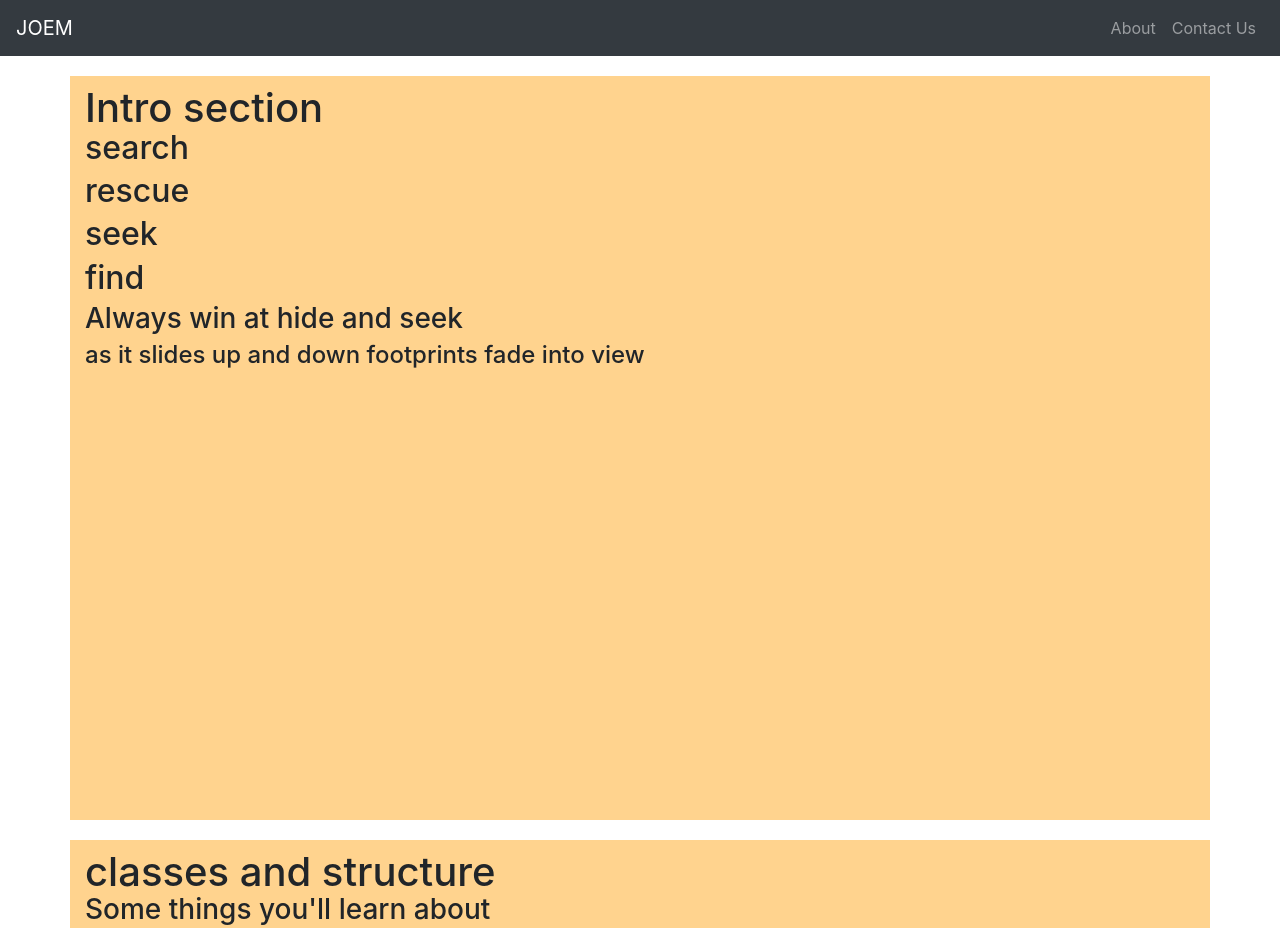
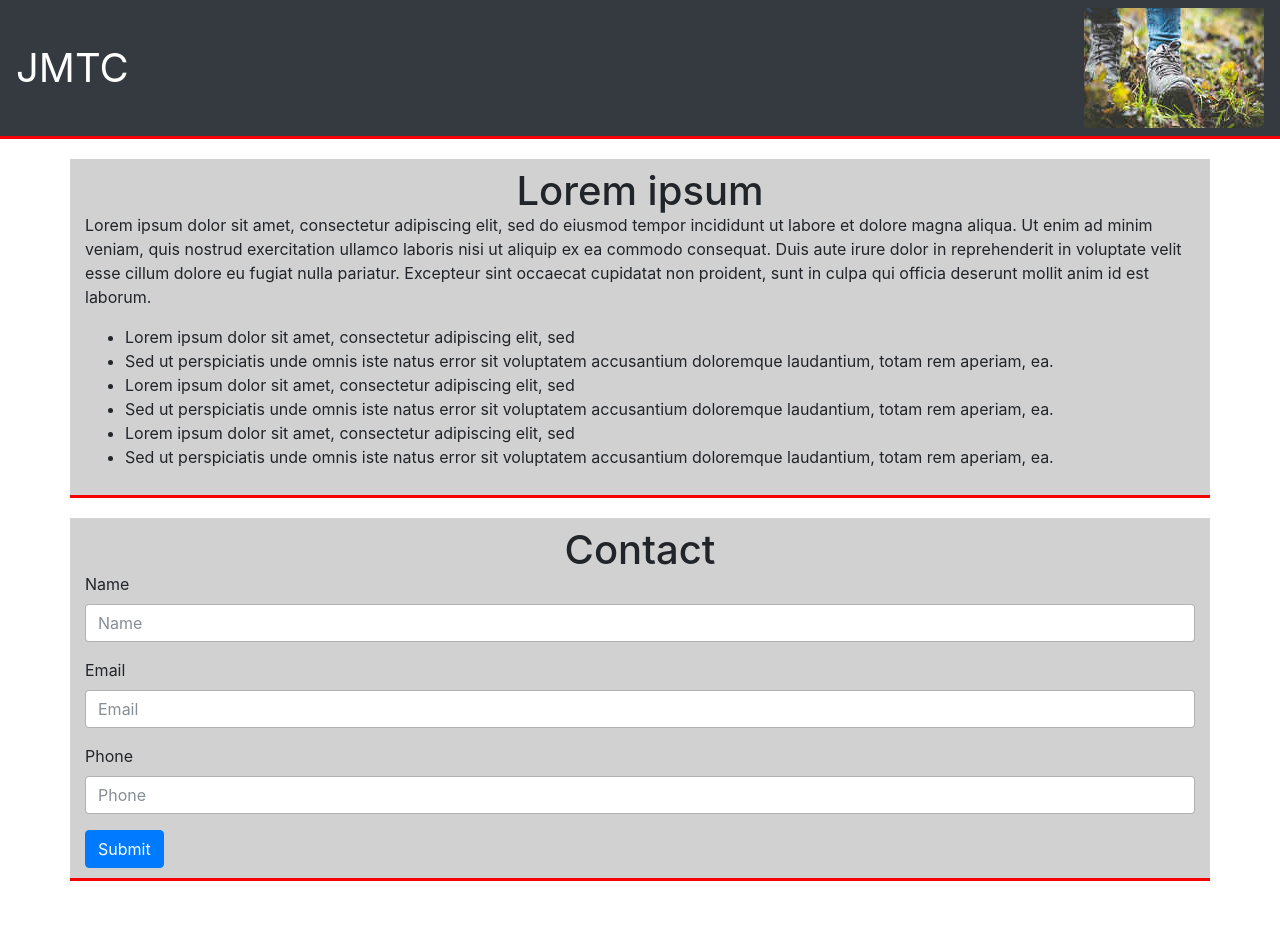
Before and after one commit to josh1919/joes-site, a plain HTML site: page index.html in a window 1280 px wide. Shown: the top 928 px of the page. After the commit the page ends 901 px from the top, so only its background shows below. Drawn offline with nearby package versions, Linux system fonts and the light colour scheme.

Commit message:
made changes to satisfy specs

```diff
--- a/index.html
+++ b/index.html
@@ -12,47 +12,37 @@
 
     <header>
         <nav class="navbar navbar-expand-sm navbar-dark bg-dark">
-            <a class="navbar-brand" href="#">JOEM</a>
-            <button class="navbar-toggler" type="button" data-toggle="collapse" data-target="#navbarsExample03" aria-controls="navbarsExample03"
-                aria-expanded="false" aria-label="Toggle navigation">
-                <span class="navbar-toggler-icon"></span>
-            </button>
-
-            <div class="collapse navbar-collapse" id="navbarsExample03">
-                <ul class="navbar-nav ml-auto">
-                    <li class="nav-item">
-                        <a class="nav-link" href="#about">About</a>
-                    </li>
-                    <li class="nav-item">
-                        <a class="nav-link" href="#contact">Contact Us</a>
-                    </li>
-                </ul>
-
-            </div>
+            <a class="navbar-brand mr-auto" href="#">JMTC</a>
+            <img src="img/remove.jpg">
         </nav>
     </header>
 
     <section id="about" class="container myContainer">
-        <h1>Intro section</h1>
-        <h2>search</h2>
-        <h2>rescue</h2>
-        <h2>seek</h2>
-        <h2>find</h2>
-        <h3>Always win at hide and seek</h3>
-        <h4>as it slides up and down footprints fade into view</h4>
+        <h1 class="text-center">Lorem ipsum</h1>
+        <p>
+            Lorem ipsum dolor sit amet, consectetur adipiscing elit, sed do eiusmod tempor incididunt ut labore et dolore magna aliqua.
+            Ut enim ad minim veniam, quis nostrud exercitation ullamco laboris nisi ut aliquip ex ea commodo consequat. Duis
+            aute irure dolor in reprehenderit in voluptate velit esse cillum dolore eu fugiat nulla pariatur. Excepteur sint
+            occaecat cupidatat non proident, sunt in culpa qui officia deserunt mollit anim id est laborum.
+        </p>
+        <ul>
+            <li>Lorem ipsum dolor sit amet, consectetur adipiscing elit, sed</li>
+            <li>Sed ut perspiciatis unde omnis iste natus error sit voluptatem accusantium doloremque laudantium, totam rem aperiam,
+                ea.
+            </li>
+            <li>Lorem ipsum dolor sit amet, consectetur adipiscing elit, sed</li>
+            <li>Sed ut perspiciatis unde omnis iste natus error sit voluptatem accusantium doloremque laudantium, totam rem aperiam,
+                ea.
+            </li>
+            <li>Lorem ipsum dolor sit amet, consectetur adipiscing elit, sed</li>
+            <li>Sed ut perspiciatis unde omnis iste natus error sit voluptatem accusantium doloremque laudantium, totam rem aperiam,
+                ea.
+            </li>
+        </ul>
     </section>
-    <section id= "class-structure"class="container myContainer">
-        <h1>classes and structure</h1>
-        <h3>Some things you'll learn about</h3>
-        <div class='row lessons'>
-            <!-- row is only on wider viewports -->
-            <div class="lesson lesson1">box for footprints</div>
-            <div class="lesson lesson2">box for Disturbances</div>
-            <div class="lesson lesson3">box for ?discolorations?</div>
-        </div>
-    </section>
+
     <section id="contact" class="container myContainer">
-        <h1>Contact</h1>
+        <h1 class="text-center">Contact</h1>
         <form>
             <div class="form-group">
                 <label for="name">Name</label>
@@ -65,10 +55,6 @@
             <div class="form-group">
                 <label for="phone">Phone</label>
                 <input type="tel" class="form-control" id="phone" placeholder="Phone">
-            </div>
-            <div class="form-group">
-                <label for="qorc">Questions or comments</label>
-                <input type="text" class="form-control" id="qorc" placeholder="Questions or comments">
             </div>
             <button type="submit" class="btn btn-primary">Submit</button>
         </form>
--- a/my.js
+++ b/my.js
@@ -41,5 +41,5 @@ function applyMeasurements() {
   console.log('cssChanges: ' + cssChanges);
 }
 
-window.addEventListener('load', applyMeasurements)
-window.addEventListener('scroll', debounce(lessonRotate));
+// window.addEventListener('load', applyMeasurements)
+// window.addEventListener('scroll', debounce(lessonRotate));
--- a/stylesheets/style.css
+++ b/stylesheets/style.css
@@ -1,7 +1,8 @@
 section {
     margin: 20px;
     padding: 10px 20px 10px 20px;
-    background-color: #ffd38e;
+    background-color: #d1d1d1;
+    border-bottom:3px solid #f80000;
 }
 
 section h1 {
@@ -18,7 +19,10 @@ header {
     background-image: url("../img/NEEDTOREPLACETrail-003.jpg");
     background-size: 100%;
     background-repeat: no-repeat;
-
+    border-bottom:3px solid #f80000;
+}
+.navbar-brand {
+    font-size: 40px;
 }
 
 /*
```
Also changed, not shown: img/NEEDTOREPLACETrail-003.jpg (deleted), img/remove.jpg (added).
